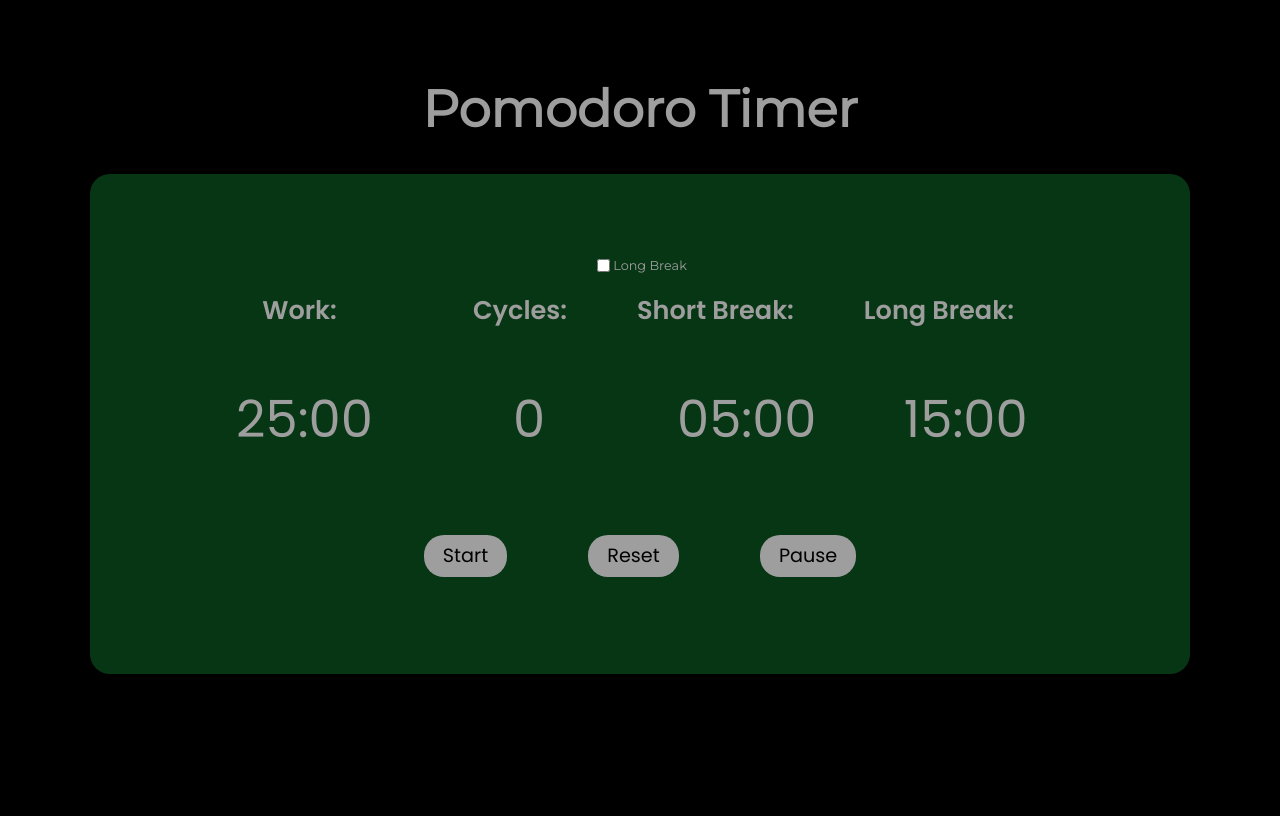
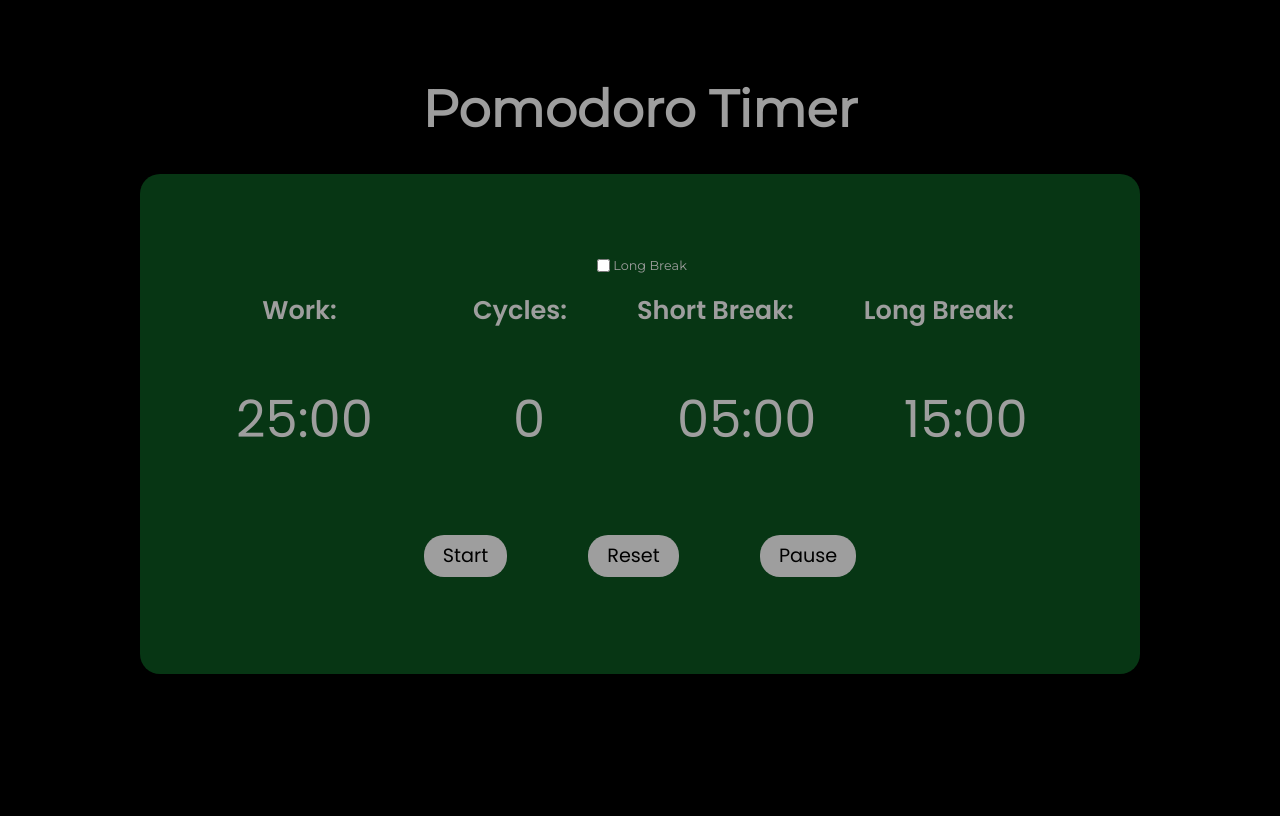
Before and after one commit to imadiss/web-and-mobile-programming-course, a PHP site: page /Timer.html in a window 1280 px wide. Run offline with PHP 8.4, Linux system fonts and the light colour scheme; some web fonts are replaced.

Commit message:
Add pomodoro

```diff
--- a/Pomodoro/Timer.css
+++ b/Pomodoro/Timer.css
@@ -35,7 +35,7 @@ ul{
     background-color: #073614;
     border-radius: 20px;
     height: 500px;
-    width: 1100px ;
+    width: 1000px ;
     margin-bottom: 100px;
 }
 
```
